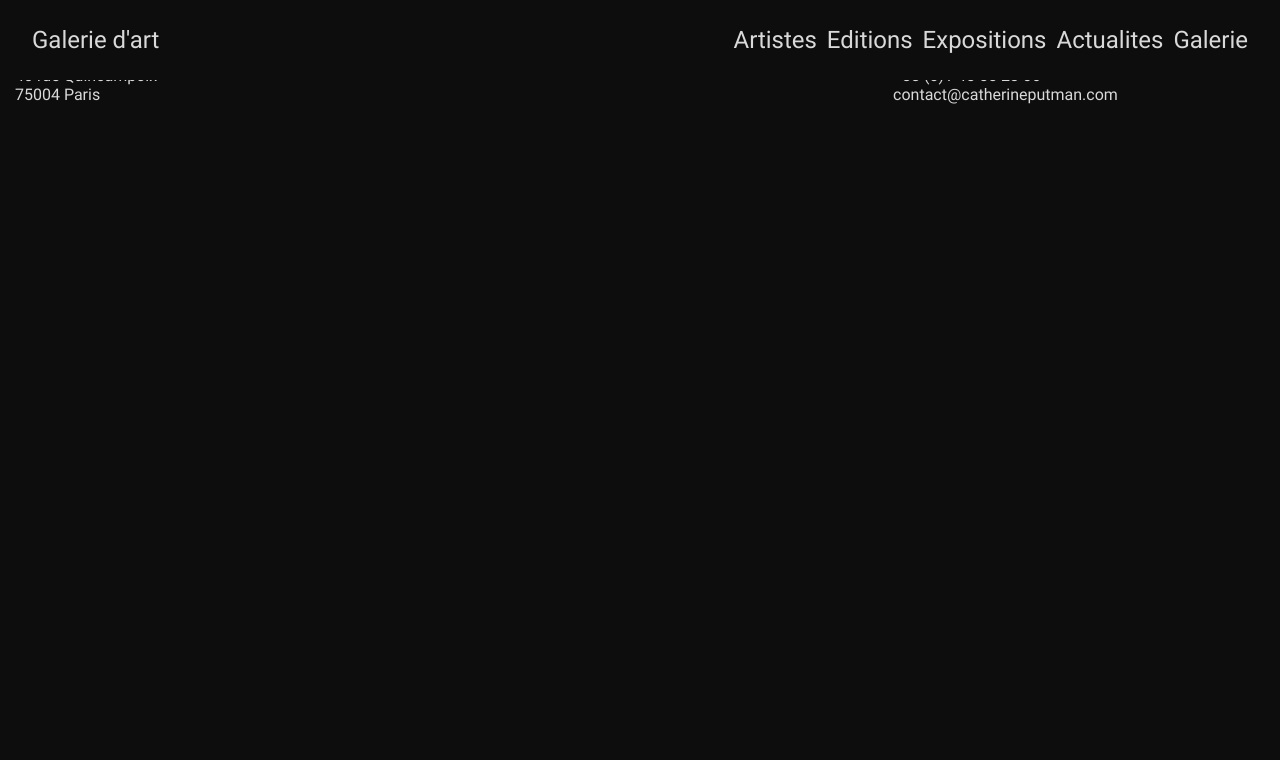
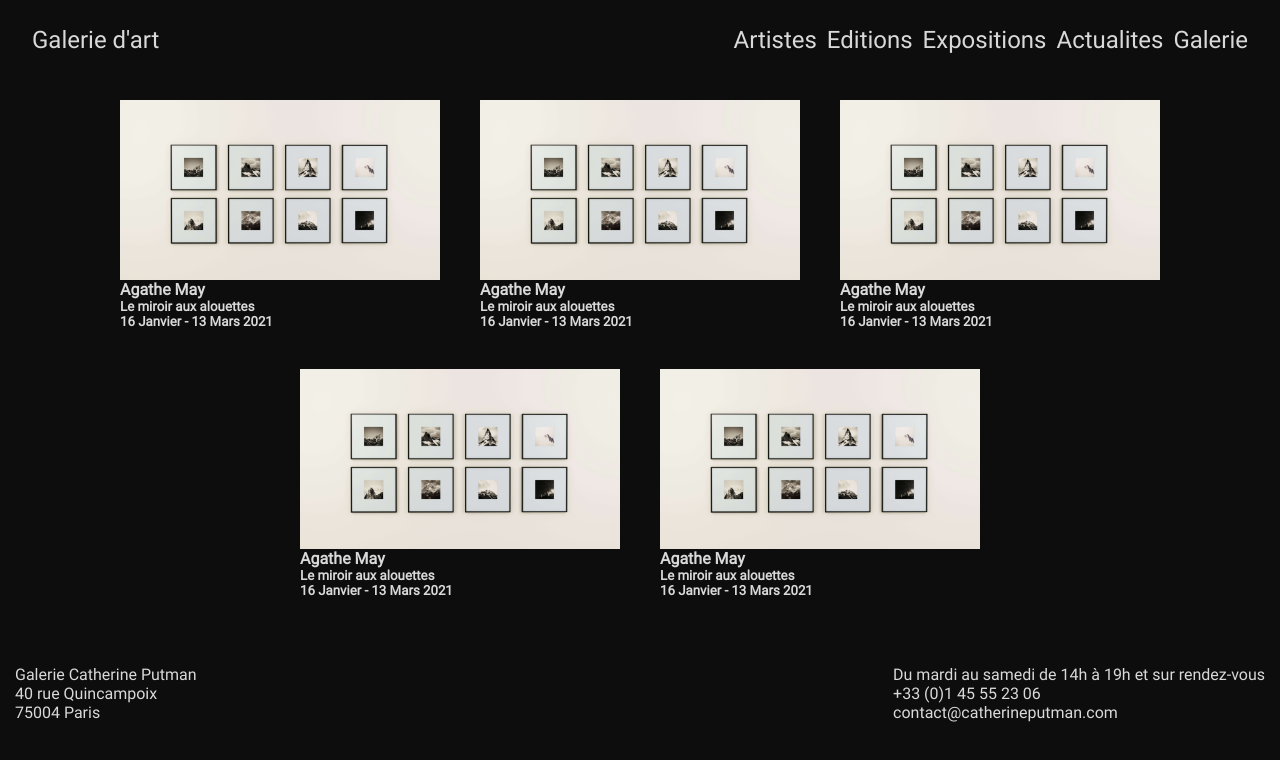
Before and after one commit to flydjo/gallerie-putman-test, a React (Create React App) app in the folder frontend/: page /expositions in a window 1280 px wide. Shown: the top 760 px of the page. Built offline with nearby package versions, Linux system fonts and the light colour scheme.

Commit message:
Page expositions créer

```diff
--- a/frontend/src/App.js
+++ b/frontend/src/App.js
@@ -5,6 +5,7 @@ import Footer from "./components/Footer";
 import Home from "./pages/Home";
 import Artistes from "./pages/Artistes";
 import Editions from "./pages/Editions";
+import Expositions from "./pages/Expositions";
 
 function App() {
   return (
@@ -21,6 +22,9 @@ function App() {
           <Route path="/editions">
             <Editions />
           </Route>
+          <Route path="/expositions">
+            <Expositions />
+          </Route>
         </Switch>
       </div>
       <Footer />
--- a/frontend/src/animations/script.js
+++ b/frontend/src/animations/script.js
@@ -17,3 +17,7 @@ export const animListArtists = () => {
 
     t2.play();
 };
+
+export const animEditionsFigures = () => {
+    gsap.to('.editionFigure', {opacity: 1, scale: 1, duration: 1, ease: Expo.easeIn, stagger: 0.07});
+};
--- a/frontend/src/css/Artistes.css
+++ b/frontend/src/css/Artistes.css
@@ -119,10 +119,12 @@
     height: 60px;
     background-color: #0D0D0D;
     color: #D9D9D9;
-    border: 2px solid #D9D9D9;
+    border: 1.5px solid #D9D9D9;
     font-family: Roboto-light;
     font-size: 1em;
     text-decoration: none;
     padding: 0.5rem;
     font-size: 1.5em;
+    outline: 0;
+    border-radius: 5px;
 }
--- a/frontend/src/css/Editions.css
+++ b/frontend/src/css/Editions.css
@@ -3,15 +3,13 @@
     display: flex;
 }
 
-/* .listArtistsEditionsContainer {
-    margin: 0px 0px 0px 0px;
-    height: 100%;
-    width: 25%;
-} */
+.listArtistsEditionsContainer {
+    /* position: fixed; */
+}
 
 .listArtistsEditions {
     list-style: none;
-    max-height: 600px;
+    max-height: 100vh;
     overflow-y: hidden;
     overflow: scroll;
 }
@@ -41,6 +39,7 @@
 }
 
 .editionFigure {
+    opacity: 0;
     position: relative;
     width: 40%;
     margin: .5rem;
@@ -48,7 +47,9 @@
 
 .editionFigureImg {
     width: 100%;
-    height: auto;
+    height: 100%;
+    object-fit: cover;
+
 }
 
 .editionFigure figcaption {
@@ -58,10 +59,16 @@
     flex-direction: column;
     width: 100%;
     background-color: black;
-    opacity: 0.5;
+    opacity: 0;
     position: absolute;
     top: 0;
     bottom: 0;
+    margin: 0 auto;
+    transition: opacity 0.6 ease;
+}
+
+.editionFigure figcaption:hover {
+    opacity: 0.7;
 }
 
 .editionFigure figcaption h4 {
--- /dev/null
+++ b/frontend/src/css/Expositions.css
@@ -0,0 +1,11 @@
+.expositionsContainer {
+    padding: 80px 0px 0px 0px;
+    display: flex;
+    justify-content: center;
+    flex-wrap: wrap;
+}
+
+.exposFigure {
+    margin: 20px;
+    width: 25%;
+}
--- a/frontend/src/pages/Editions.js
+++ b/frontend/src/pages/Editions.js
@@ -1,11 +1,17 @@
-import React from "react";
+import React, {useEffect} from "react";
 import {Link} from "react-router-dom";
 import '../css/Editions.css';
+import {animEditionsFigures} from '../animations/script';
 import oeuvre1 from '../images/oeuvre1.jpg';
 import oeuvre4 from '../images/oeuvre4.jpg';
 import oeuvre5 from '../images/oeuvre5.jpg';
 
 function Editions() {
+
+    useEffect(() => {
+        console.log('ok');
+        animEditionsFigures();
+    }, [])
 
     const  EditionImg = ({src, alt, to, artist, workName}) => (
         <figure className="editionFigure">
@@ -51,9 +57,9 @@ function Editions() {
                 </ul>
             </div>
             <div className="listFigure">
-                <EditionImg src={oeuvre1} alt="edition-numéro-2" to="oeuvre/1" artist="Henri Michaux" workName="Boréalité, 1976" />
-                <EditionImg src={oeuvre4} alt="edition-numéro-2" to="oeuvre/1" artist="Henri Michaux" workName="Boréalité, 1976" />
-                <EditionImg src={oeuvre5} alt="edition-numéro-2" to="oeuvre/1" artist="Henri Michaux" workName="Boréalité, 1976" />
+                <EditionImg src={oeuvre1} alt="edition-numéro-1" to="edition/1" artist="Henri Michaux" workName="Boréalité, 1976" />
+                <EditionImg src={oeuvre4} alt="edition-numéro-2" to="edition/2" artist="Rajak Ohanian" workName="Spiritualité, 2010" />
+                <EditionImg src={oeuvre5} alt="edition-numéro-3" to="edition/3" artist="Antonio Saura" workName="Pleine lune, 1996" />
             </div>
         </div>
     );
--- /dev/null
+++ b/frontend/src/pages/Expositions.js
@@ -0,0 +1,32 @@
+import React from "react";
+import {Link} from "react-router-dom";
+import "../css/Expositions.css";
+import expo3 from "../images/expo3.jpg";
+
+function Expositions() {
+
+    const CartExpos = (props) => (
+        <figure className="exposFigure">
+            <img src={expo3} />
+            <Link to="/expo">
+                <figcaption>
+                    <h4>Agathe May</h4>
+                    <h5>Le miroir aux alouettes</h5>
+                    <h5>16 Janvier - 13 Mars 2021</h5>
+                </figcaption>
+            </Link>
+        </figure>
+    )
+
+    return (
+        <div className="expositionsContainer">
+            <CartExpos />
+            <CartExpos />
+            <CartExpos />
+            <CartExpos />
+            <CartExpos />
+        </div>
+    );
+}
+
+export default Expositions;
```
Also changed, not shown: frontend/src/images/expo3.jpg (added), 1 other file (tests, documents, lock files or other folders).
